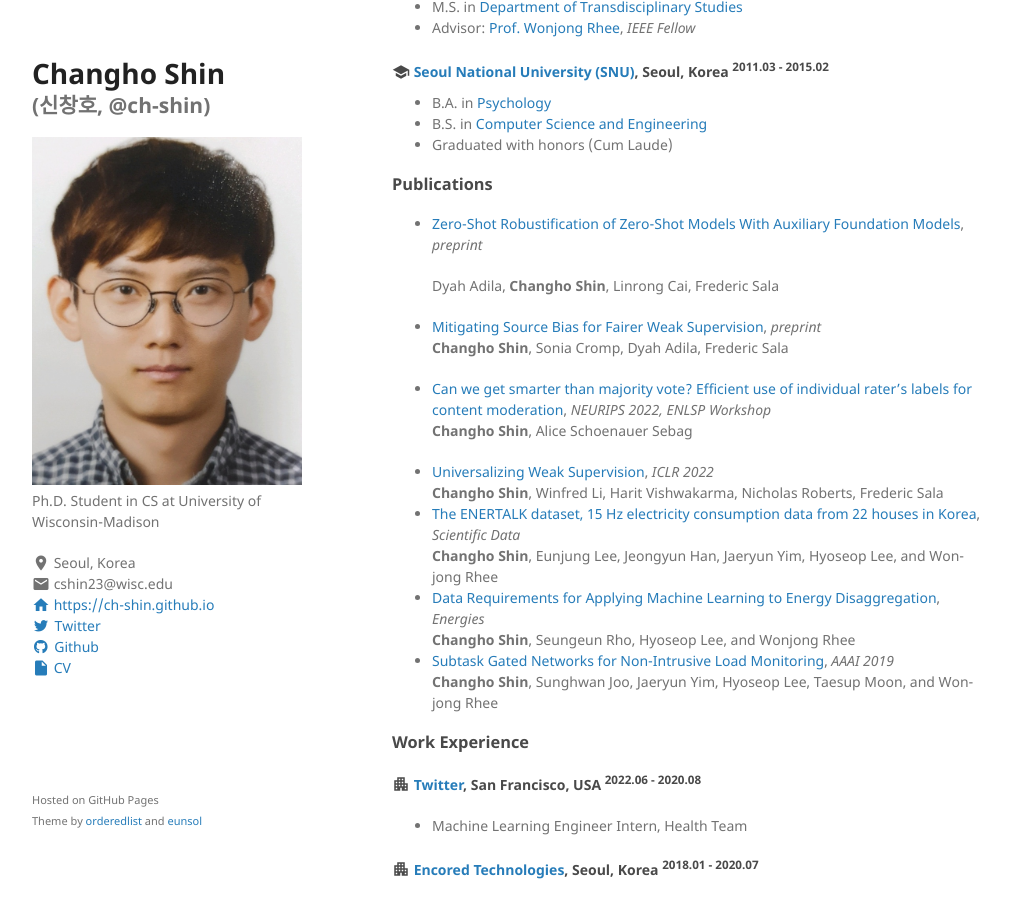
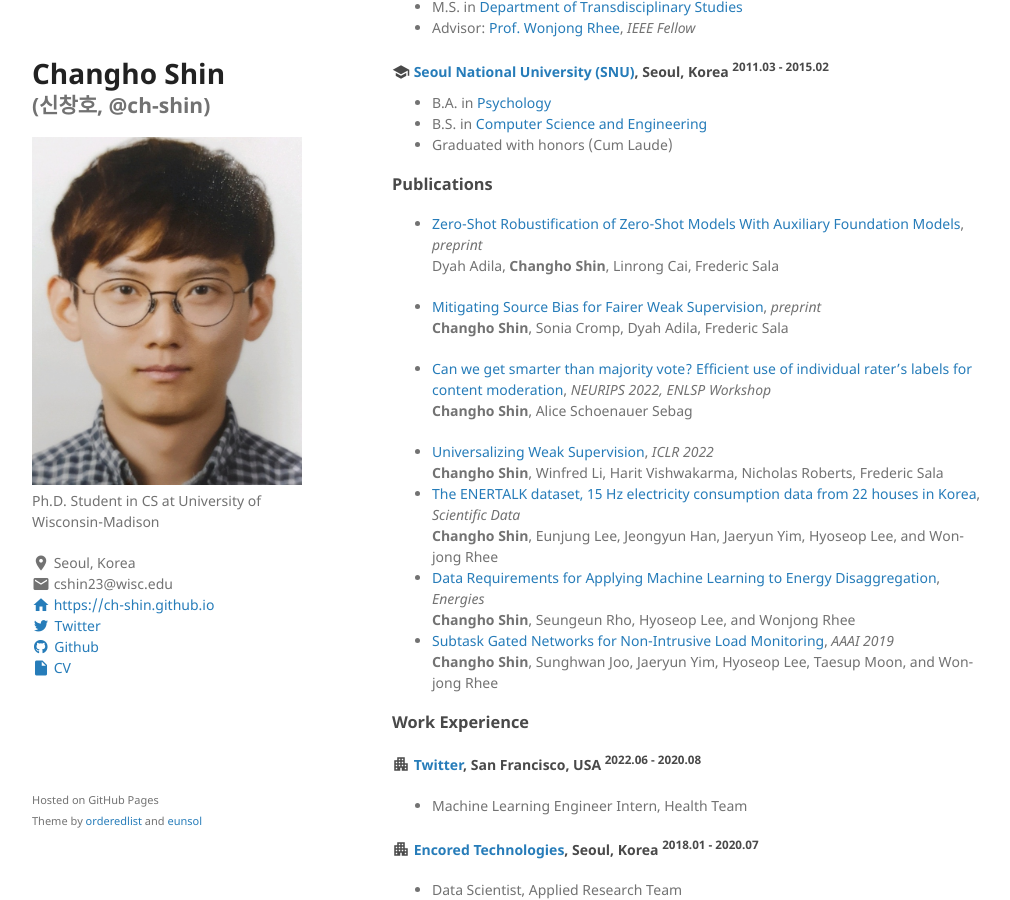
Before and after one commit to ch-shin/ch-shin.github.io, a Jekyll site: the page built from index.md, in a window 1280 px wide and 900 px high, scrolled down 333 px. Shown: the whole window, without its empty margins (128-1138 px from the left). Built offline with Jekyll 4.4.1, drawn with Linux system fonts in a browser that asks for light colours.

Commit message:
Minor update

```diff
--- a/index.md
+++ b/index.md
@@ -38,8 +38,7 @@
 
 ### Publications
 
-* [Zero-Shot Robustification of Zero-Shot Models With Auxiliary Foundation Models](https://dyahadila.github.io/assets/pdf/roboshot.pdf), _preprint_
-
+* [Zero-Shot Robustification of Zero-Shot Models With Auxiliary Foundation Models](https://dyahadila.github.io/assets/pdf/roboshot.pdf), _preprint_ <br/>
   Dyah Adila, **Changho Shin**, Linrong Cai, Frederic Sala
 
 * [Mitigating Source Bias for Fairer Weak Supervision](https://arxiv.org/abs/2303.17713), _preprint_ <br/>
```
